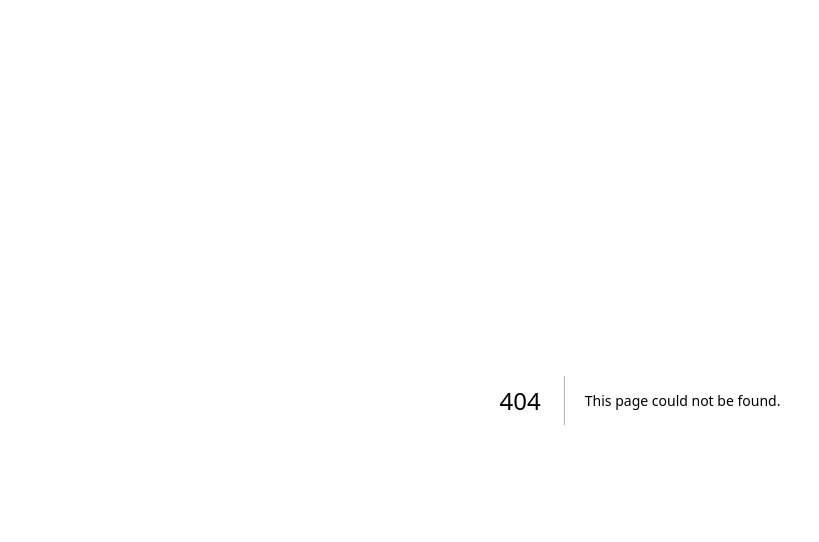
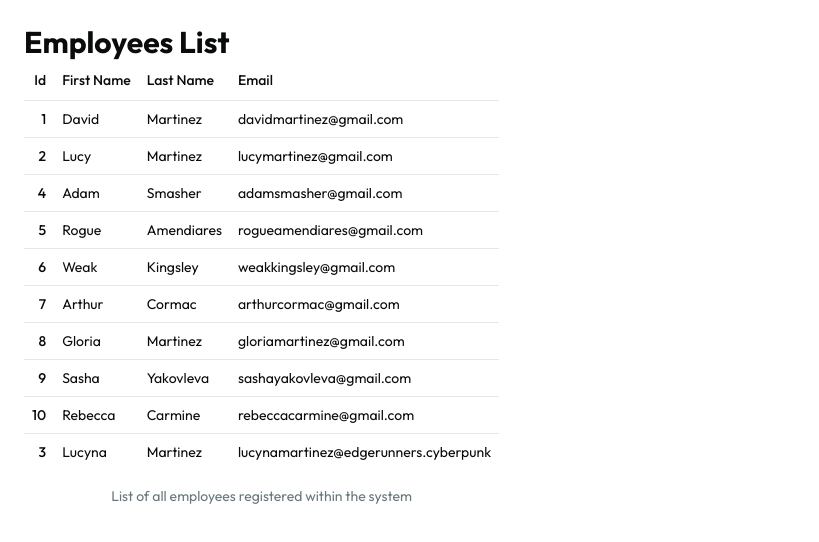
Before and after one commit to Muhtasim-Fuad-Showmik/Springboot-Practice, a Next.js app in the folder frontend/: page /employees in a window 1280 px wide. Before the commit this address had no page. Shown: the top 542 px of the page, without its empty margins (0-819 px from the left). Built offline with nearby package versions, Linux system fonts and the light colour scheme.

Commit message:
feat: add employees list page with table component and dummy data

```diff
--- /dev/null
+++ b/frontend/app/employees/page.tsx
@@ -0,0 +1,110 @@
+import {
+  Table,
+  TableBody,
+  TableCaption,
+  TableCell,
+  TableHead,
+  TableHeader,
+  TableRow,
+} from "@/components/ui/table"
+
+export default function EmployeesPage() {
+  const dummyData = [
+    {
+      id: 1,
+      firstName: "David",
+      lastName: "Martinez",
+      email: "davidmartinez@gmail.com",
+    },
+    {
+      id: 2,
+      firstName: "Lucy",
+      lastName: "Martinez",
+      email: "lucymartinez@gmail.com",
+    },
+    {
+      id: 4,
+      firstName: "Adam",
+      lastName: "Smasher",
+      email: "adamsmasher@gmail.com",
+    },
+    {
+      id: 5,
+      firstName: "Rogue",
+      lastName: "Amendiares",
+      email: "rogueamendiares@gmail.com",
+    },
+    {
+      id: 6,
+      firstName: "Weak",
+      lastName: "Kingsley",
+      email: "weakkingsley@gmail.com",
+    },
+    {
+      id: 7,
+      firstName: "Arthur",
+      lastName: "Cormac",
+      email: "arthurcormac@gmail.com",
+    },
+    {
+      id: 8,
+      firstName: "Gloria",
+      lastName: "Martinez",
+      email: "gloriamartinez@gmail.com",
+    },
+    {
+      id: 9,
+      firstName: "Sasha",
+      lastName: "Yakovleva",
+      email: "sashayakovleva@gmail.com",
+    },
+    {
+      id: 10,
+      firstName: "Rebecca",
+      lastName: "Carmine",
+      email: "rebeccacarmine@gmail.com",
+    },
+    {
+      id: 3,
+      firstName: "Lucyna",
+      lastName: "Martinez",
+      email: "lucynamartinez@edgerunners.cyberpunk",
+    },
+  ]
+
+  return (
+    <div className="flex min-h-svh p-6">
+      <div className="flex min-w-0 flex-col gap-4 text-sm leading-loose">
+        <div>
+          <h1>Employees List</h1>
+
+          <Table>
+            <TableCaption>
+              List of all employees registered within the system
+            </TableCaption>
+            <TableHeader>
+              <TableRow>
+                <TableHead className="text-right">Id</TableHead>
+                <TableHead>First Name</TableHead>
+                <TableHead>Last Name</TableHead>
+                <TableHead>Email</TableHead>
+              </TableRow>
+            </TableHeader>
+            <TableBody>
+              {dummyData.map((emp) => (
+                <TableRow key={emp.id}>
+                  <TableCell className="text-right font-medium">
+                    {emp.id}
+                  </TableCell>
+                  <TableCell>{emp.firstName}</TableCell>
+                  <TableCell>{emp.lastName}</TableCell>
+                  <TableCell>{emp.email}</TableCell>
+                </TableRow>
+              ))}
+            </TableBody>
+          </Table>
+        </div>
+      </div>
+    </div>
+  )
+}
--- a/frontend/app/globals.css
+++ b/frontend/app/globals.css
@@ -116,6 +116,10 @@
   --sidebar-ring: oklch(0.56 0.021 213.5);
 }
 
+h1 {
+  @apply text-3xl font-bold;
+}
+
 @layer base {
   * {
     @apply border-border outline-ring/50;
--- /dev/null
+++ b/frontend/components/ui/table.tsx
@@ -0,0 +1,116 @@
+"use client"
+
+import * as React from "react"
+
+import { cn } from "@/lib/utils"
+
+function Table({ className, ...props }: React.ComponentProps<"table">) {
+  return (
+    <div
+      data-slot="table-container"
+      className="relative w-full overflow-x-auto"
+    >
+      <table
+        data-slot="table"
+        className={cn("w-full caption-bottom text-sm", className)}
+        {...props}
+      />
+    </div>
+  )
+}
+
+function TableHeader({ className, ...props }: React.ComponentProps<"thead">) {
+  return (
+    <thead
+      data-slot="table-header"
+      className={cn("[&_tr]:border-b", className)}
+      {...props}
+    />
+  )
+}
+
+function TableBody({ className, ...props }: React.ComponentProps<"tbody">) {
+  return (
+    <tbody
+      data-slot="table-body"
+      className={cn("[&_tr:last-child]:border-0", className)}
+      {...props}
+    />
+  )
+}
+
+function TableFooter({ className, ...props }: React.ComponentProps<"tfoot">) {
+  return (
+    <tfoot
+      data-slot="table-footer"
+      className={cn(
+        "border-t bg-muted/50 font-medium [&>tr]:last:border-b-0",
+        className
+      )}
+      {...props}
+    />
+  )
+}
+
+function TableRow({ className, ...props }: React.ComponentProps<"tr">) {
+  return (
+    <tr
+      data-slot="table-row"
+      className={cn(
+        "border-b transition-colors hover:bg-muted/50 has-aria-expanded:bg-muted/50 data-[state=selected]:bg-muted",
+        className
+      )}
+      {...props}
+    />
+  )
+}
+
+function TableHead({ className, ...props }: React.ComponentProps<"th">) {
+  return (
+    <th
+      data-slot="table-head"
+      className={cn(
+        "h-10 px-2 text-left align-middle font-medium whitespace-nowrap text-foreground [&:has([role=checkbox])]:pr-0",
+        className
+      )}
+      {...props}
+    />
+  )
+}
+
+function TableCell({ className, ...props }: React.ComponentProps<"td">) {
+  return (
+    <td
+      data-slot="table-cell"
+      className={cn(
+        "p-2 align-middle whitespace-nowrap [&:has([role=checkbox])]:pr-0",
+        className
+      )}
+      {...props}
+    />
+  )
+}
+
+function TableCaption({
+  className,
+  ...props
+}: React.ComponentProps<"caption">) {
+  return (
+    <caption
+      data-slot="table-caption"
+      className={cn("mt-4 text-sm text-muted-foreground", className)}
+      {...props}
+    />
+  )
+}
+
+export {
+  Table,
+  TableHeader,
+  TableBody,
+  TableFooter,
+  TableHead,
+  TableRow,
+  TableCell,
+  TableCaption,
+}
```
Lines whose indentation alone changed are shown as unchanged.
